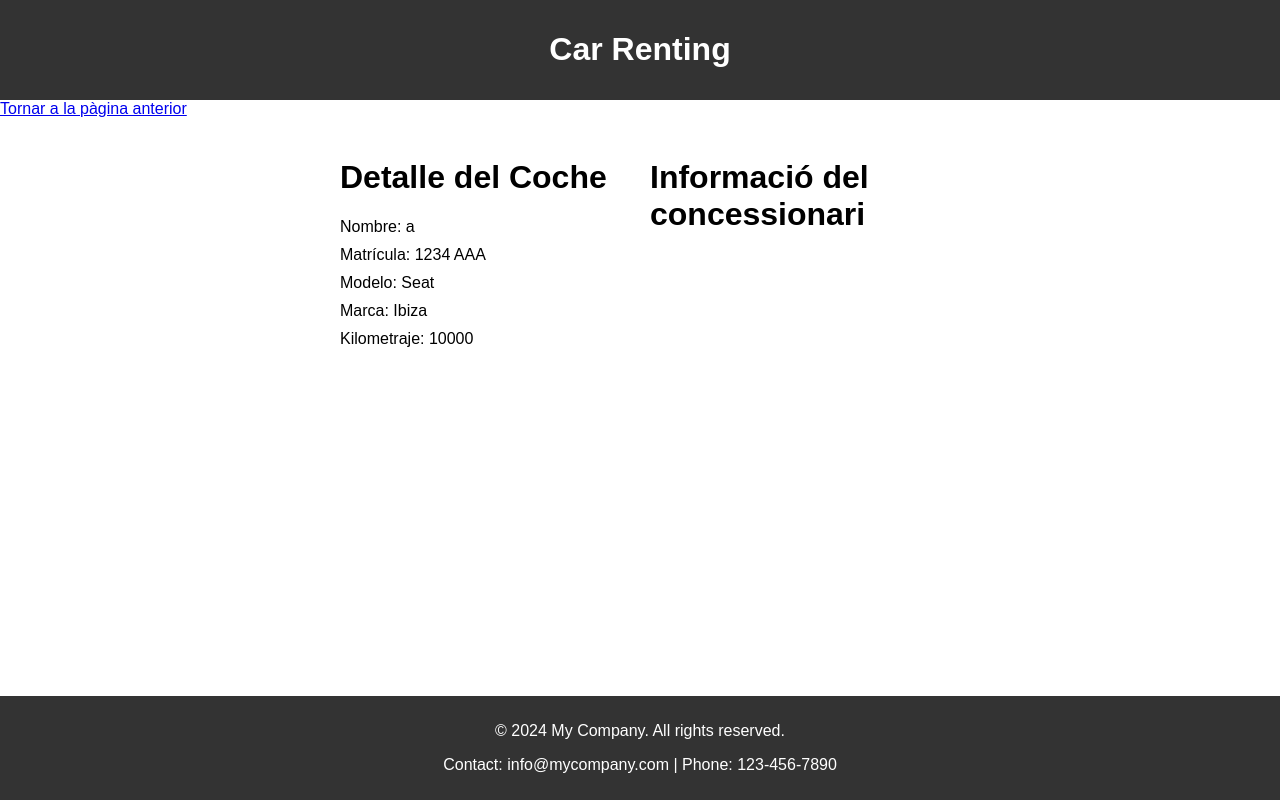
After one commit to bellugue/Web_Project_Deliverable, a Django app: page /coches/a/ in a window 1280 px wide. The commit adds this page. Run offline with Django 5.2, Linux system fonts and the light colour scheme; data comes from the database, SQL or seed files in the repository.

Commit message:
Car_selection

```diff
--- a/Car_Renting/views.py
+++ b/Car_Renting/views.py
@@ -51,3 +51,7 @@ def reset_password(request):
         form = forms.PasswordResetForm()
     context = {'form': form}
     return render(request, 'passwordReset.html', context)
+
+def seleccio_cotxe(request, name):
+    car = Car.objects.get(name=name)
+    return render(request, 'car_selection.html', {'car': car})
--- a/First_Deliverable/urls.py
+++ b/First_Deliverable/urls.py
@@ -16,7 +16,7 @@ Including another URLconf
 """
 from django.contrib import admin
 from django.urls import path
-from Car_Renting.views import homePage, register, login, list_cars, reset_password
+from Car_Renting.views import homePage, register, login, list_cars, reset_password, seleccio_cotxe
 
 urlpatterns = [
     path('admin/', admin.site.urls),
@@ -24,5 +24,6 @@ urlpatterns = [
     path('login/',login, name='login'),
     path('register/',register,name='register'),
     path('carlist/',list_cars, name='carList'),
-    path('reset_password/', reset_password, name='reset_password')
+    path('reset_password/', reset_password, name='reset_password'),
+    path('coches/<str:name>/', seleccio_cotxe, name='seleccio_cotxe'),
 ]
--- /dev/null
+++ b/static/car_selection.css
@@ -0,0 +1,51 @@
+body{
+    font-family: Arial, sans-serif;
+    margin: 0;
+    padding: 0;
+}
+
+header {
+    background-color: #333;
+    color: #fff;
+    padding: 10px 0;
+    text-align: center;
+    top: 0;
+    width: 100%;
+}
+
+
+.car-details {
+    float: left; /* Alinea a la izquierda */
+    width: calc(50% - 10px); /* Toma la mitad del ancho del contenedor */
+    padding-right: 20px; /* Espacio a la derecha */
+}
+
+/* Estilos para la información del concesionario */
+.concessionaire-info {
+    float: left; /* Alinea a la izquierda */
+    width: calc(50% - 10px); /* Toma la mitad del ancho del contenedor */
+}
+
+.car-details p {
+    margin: 10px 0; /* Espacio entre cada detalle */
+    font-size: 16px; /* Tamaño de fuente */
+}
+
+
+.container {
+    max-width: 600px; /* Ancho máximo del contenedor */
+    margin: 0 auto; /* Centra el contenedor horizontalmente */
+    padding: 20px; /* Espacio alrededor del contenedor */
+}
+
+footer {
+    background-color: #333;
+    color: #fff;
+    text-align: center;
+    padding: 10px 0;
+    position: fixed;
+    left: 0;
+    right: 0;
+    bottom: 0;
+    width: 100%;
+}
--- /dev/null
+++ b/templates/car_selection.html
@@ -0,0 +1,32 @@
+<!DOCTYPE html>
+<html lang="en">
+<head>
+    {% load static %}
+    <link rel="stylesheet" type="text/css" href="{% static 'car_selection.css' %}">
+    <meta charset="UTF-8">
+    <title>Title</title>
+</head>
+<body>
+    <header>
+       <h1>Car Renting</h1>
+    </header>
+    <a href="#" onclick="history.back();">Tornar a la pàgina anterior</a>
+    <div class="container">
+        <div class="car-details">
+            <h1>Detalle del Coche</h1>
+            <p>Nombre: {{ car.name }}</p>
+            <p>Matrícula: {{ car.licensePlate }}</p>
+            <p>Modelo: {{ car.model }}</p>
+            <p>Marca: {{ car.brand }}</p>
+            <p>Kilometraje: {{ car.mileage }}</p>
+        </div>
+        <div class="auth-dealer-info">
+            <h1>Informació del concessionari</h1>
+        </div>
+    </div>
+    <footer>
+        <p>© 2024 My Company. All rights reserved.</p>
+        <p>Contact: info@mycompany.com | Phone: 123-456-7890</p>
+    </footer>
+</body>
+</html>
```
Also changed, not shown: templates/carlist.html (+5 -3 lines).
